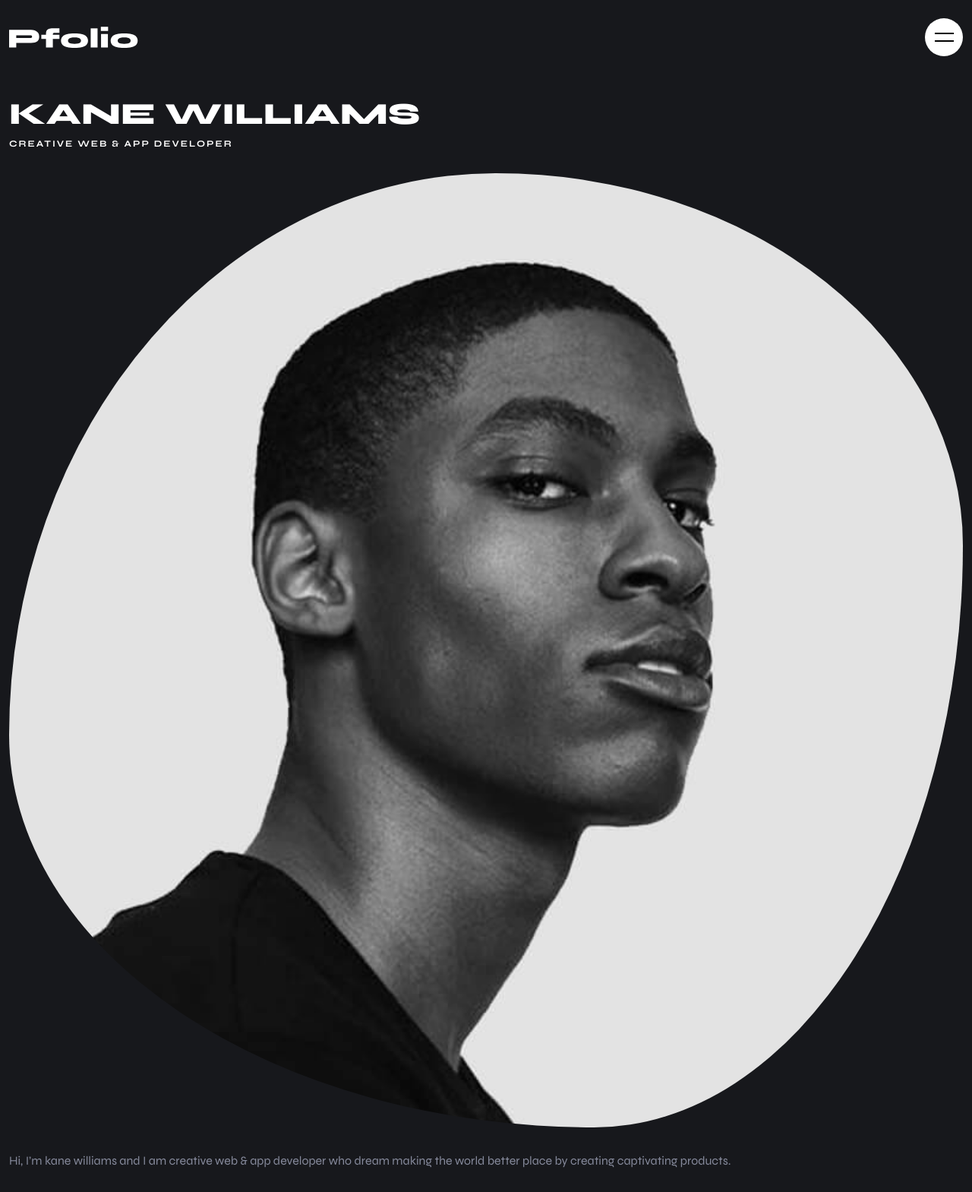
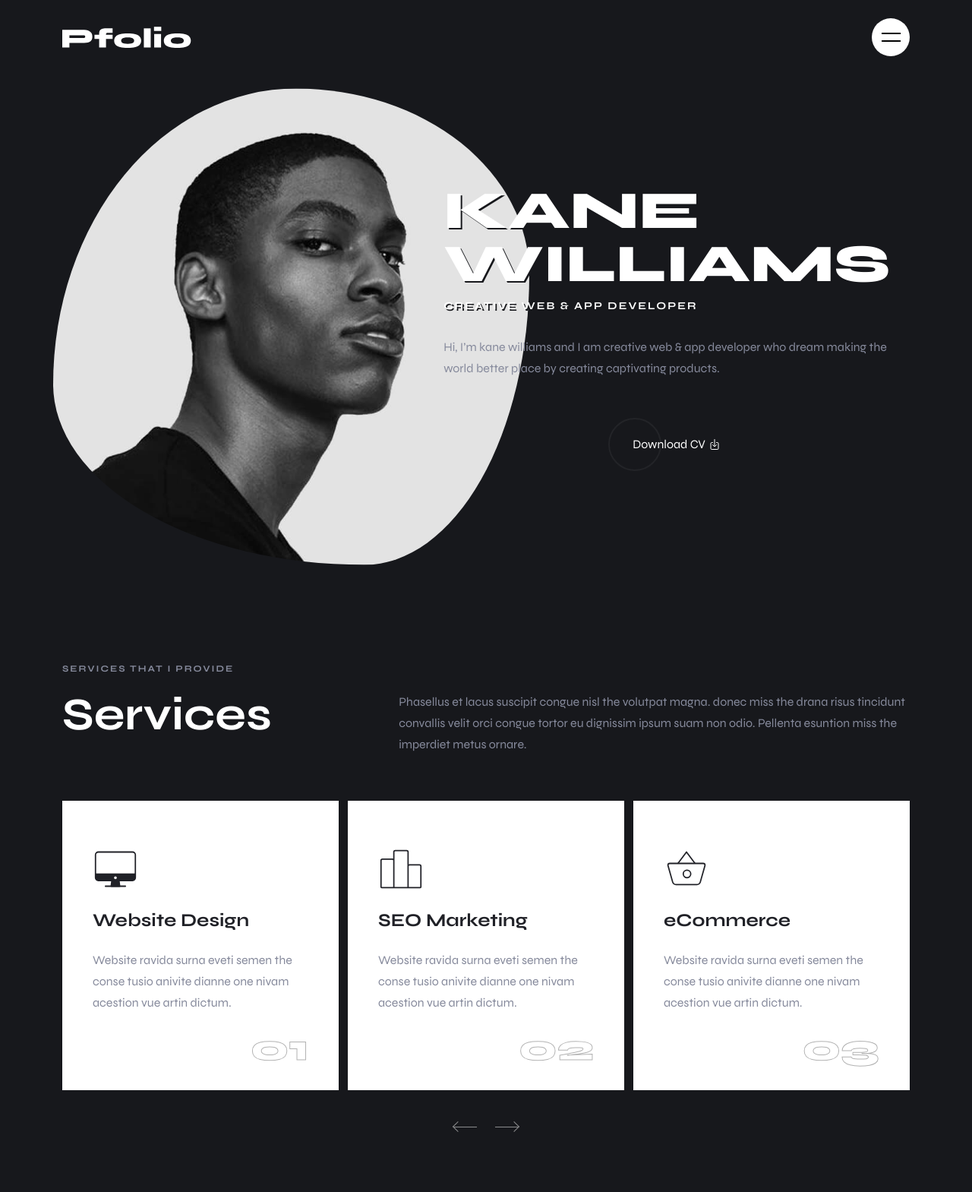
Before and after one commit to Mo-Ibra/static-portfolio-website, a plain HTML site: page index.html in a window 1280 px wide. Shown: the top 1569 px of the page at 76% size. Drawn offline with nearby package versions, Linux system fonts and the light colour scheme.

Commit message:
Finish Media Queries

```diff
--- a/assets/css/style.css
+++ b/assets/css/style.css
@@ -802,3 +802,300 @@ body.nav-active {
 .social-link:is(:hover, :focus-visible) {
     border-color: var(--white);
 }
+
+
+
+
+
+/*-----------------------------------*\
+  #MEDIA QUERIES
+\*-----------------------------------*/
+
+/**
+ * responsive for large than 575px screen
+*/
+
+@media (min-width: 575px) {
+
+    /**
+    * REUSED STYLE
+    */
+
+    .container {
+        max-width: 570px;
+        width: 100%;
+        margin: auto;
+    }
+
+    .slider {
+        --slider-items: 2;
+    }
+
+    /**
+    * BLOG
+    */
+
+    .blog-card .card-content {
+        padding-inline: 32px;
+        gap: 32px;
+    }
+
+    /**
+    * FOOTER
+    */
+
+    .footer-list-title {
+        margin-block-end: 8px;
+    }
+
+}
+
+
+
+
+
+/**
+ * responsive for large than 768px screen
+*/
+
+@media (min-width: 768px) {
+
+    /**
+    * CUSTOM PROPERTY
+    */
+
+    :root {
+
+        /**
+     * typography
+    */
+
+        --fs-2: 6rem;
+        --fs-3: 5.5rem;
+
+    }
+
+    /**
+    * REUSED STYLE
+    */
+
+    .container {
+        max-width: 720px;
+    }
+
+    .title-wrapper {
+        display: flex;
+        gap: 10%;
+    }
+
+    .title-wrapper .section-title {
+        margin-block-end: 0;
+    }
+
+    .title-wrapper .section-text {
+        margin-block-start: 40px;
+    }
+
+    /**
+    * HERO
+    */
+
+    .hero .container {
+        position: relative;
+    }
+
+    .hero-banner {
+        position: absolute;
+        top: 50%;
+        left: 0;
+        transform: translateY(-50%);
+        width: 55%;
+        z-index: -1;
+    }
+
+    .hero-content {
+        width: 50%;
+        margin-left: auto;
+        padding-block: 10%;
+    }
+
+    .hero-title,
+    .hero-subtitle {
+        text-shadow: 2px 2px 0 var(--eerie-black);
+    }
+
+    /**
+    * SKILL
+    */
+
+    .skills-wrapper {
+        display: grid;
+        grid-template-columns: 0.8fr 1fr;
+        gap: 40px;
+    }
+
+    .skills .btn {
+        margin-block-end: 0;
+    }
+
+
+    /**
+    * BLOG
+    */
+
+    .blog-card .card-title {
+        --fs-4: 2.7rem;
+    }
+
+    /**
+    * FOOTER
+    */
+
+    .footer .container {
+        grid-template-columns: repeat(3, 1fr);
+    }
+
+}
+
+/**
+ * responsive for large than 992 screen
+*/
+
+
+@media (min-width: 992px) {
+
+    /**
+    * CUSTOM PROPERTY
+    */
+
+    :root {
+
+        /**
+     * typography
+     */
+
+        --fs-3: 7rem;
+
+    }
+
+
+
+    /**
+    * REUSED STYLE
+    */
+
+    .container {
+        max-width: 960px;
+    }
+
+    .title-wrapper {
+        gap: 15%;
+    }
+
+    .slider {
+        --slider-items: 3;
+    }
+
+    /**
+    * HERO
+    */
+
+    .hero-subtitle {
+        --fs-8: 1.4rem;
+    }
+
+    /**
+    * SKILL
+    */
+
+    .skills .section-title {
+        max-width: 16ch;
+    }
+
+    .skills-wrapper {
+        gap: 10%;
+    }
+
+    /**
+    * BLOG
+    */
+
+    .blog-card {
+        grid-template-columns: 1fr 1fr;
+        gap: 24px;
+    }
+
+    .blog-card .card-content {
+        padding: 32px;
+    }
+
+    .blog-list li:nth-child(2n) .card-banner {
+        order: 1;
+    }
+}
+
+/**
+ * responsive for large than 1024px screen
+*/
+
+@media(min-width: 1024px) {
+
+    /**
+    * CUSTOM PROPERTY
+    */
+
+    :root {
+
+        /**
+     * spacing
+    */
+
+        --section-padding: 140px;
+
+    }
+
+
+
+    /**
+    * REUSED STYLE
+    */
+
+    .container {
+        max-width: 1140px;
+    }
+
+    /**
+    * HEADER
+    */
+
+    .navbar {
+        top: 0;
+        display: grid;
+        place-content: center;
+    }
+
+    .nav-toggle-btn {
+        position: relative;
+        z-index: 2;
+    }
+
+    .overlay {
+        top: 0;
+    }
+
+    /**
+    * HERO
+    */
+
+    .hero-content {
+        width: 55%;
+    }
+
+    .hero-title {
+        word-break: normal;
+    }
+
+    .hero .section-text {
+        margin-block-end: 52px;
+    }
+}
```
